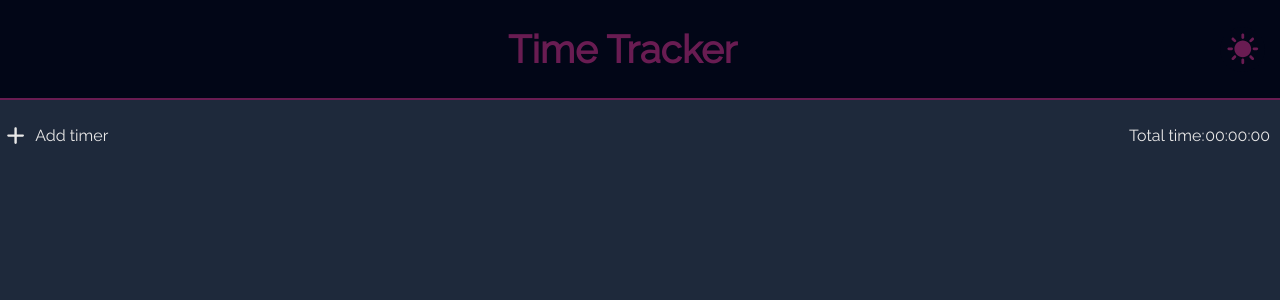
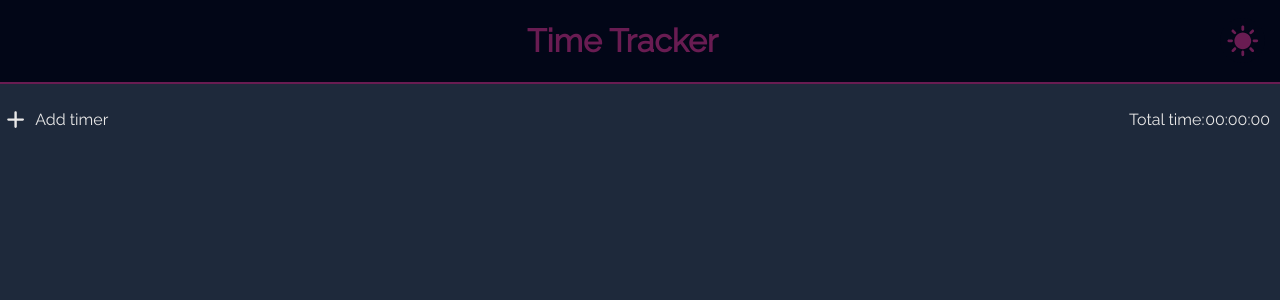
Before and after one commit to preiter93/time-tracker, a SvelteKit app: page / in a window 1280 px wide. Shown: the top 300 px of the page. Built offline with nearby package versions, Linux system fonts and the light colour scheme.

Commit message:
Decreases title font size

```diff
--- a/src/routes/+page.svelte
+++ b/src/routes/+page.svelte
@@ -311,7 +311,7 @@
 	}
 	.title {
 		text-align: center;
-		font-size: 2.4em;
+		font-size: 2em;
 		flex: 1;
 		margin-left: 20px;
 	}
```
